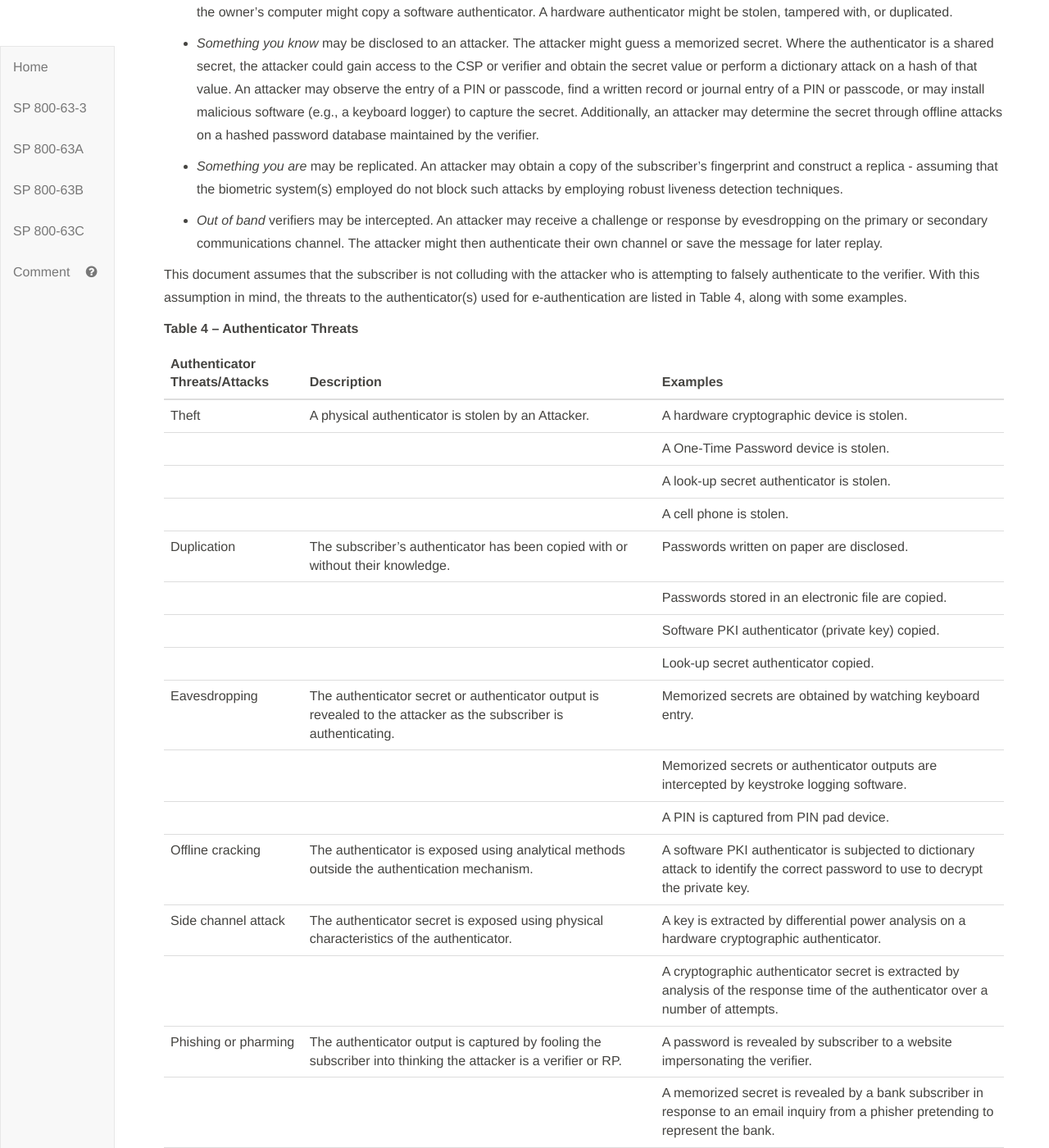
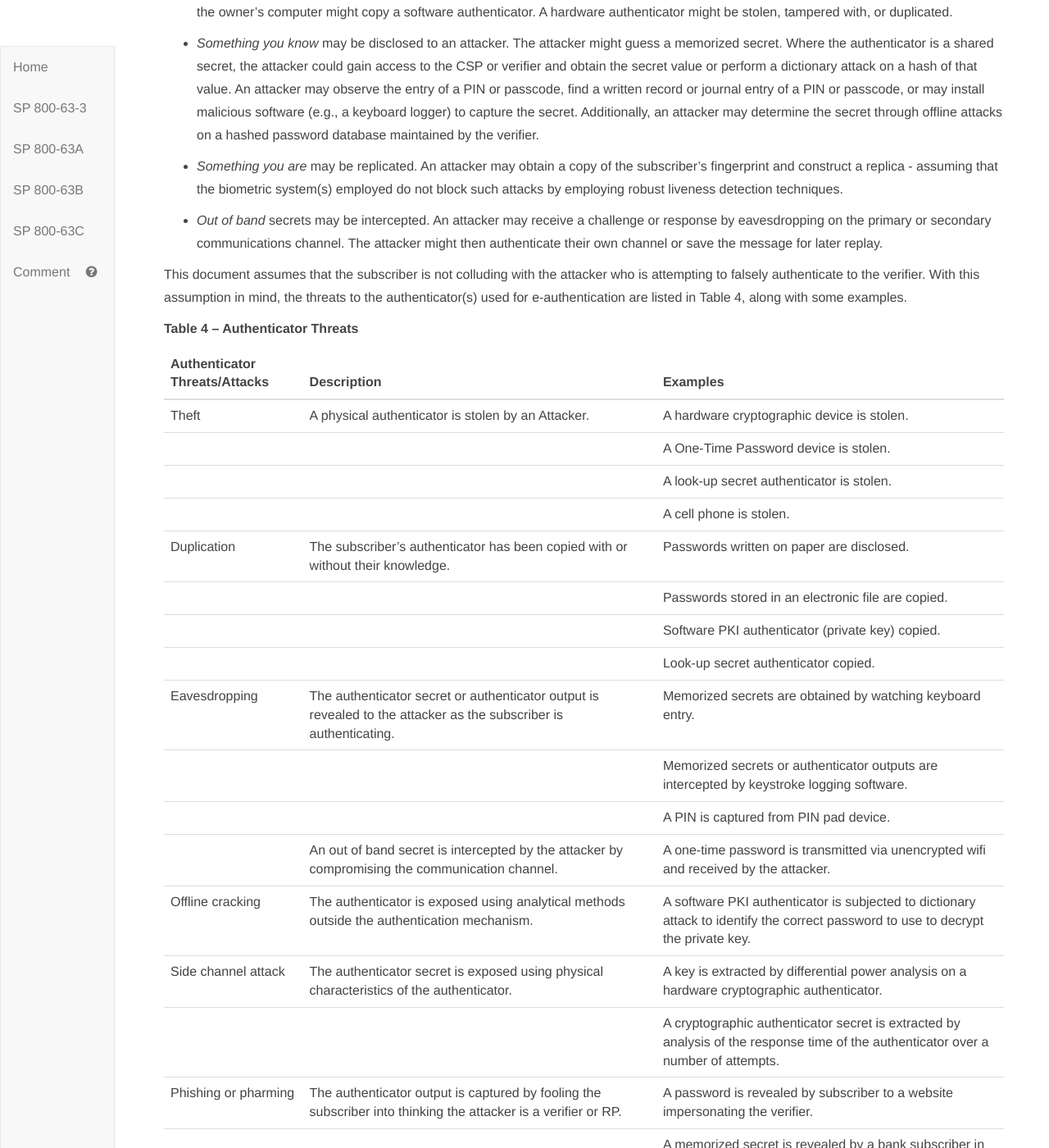
Before and after one commit to usnistgov/800-63-3, a Jekyll site: the page built from sp800-63b.md, in a window 1280 px wide and 1400 px high, scrolled down 38524 px. Shown: the whole window at 82% size. Built offline with Jekyll 4.4.1, drawn with Linux system fonts in a browser that asks for light colours; some of the changed text lies outside the part shown.

Commit message:
Cleanup of out of band threats.

```diff
--- a/sp800-63b/sec8_security.md
+++ b/sp800-63b/sec8_security.md
@@ -14,7 +14,7 @@ An attacker who can gain control of an authenticator will often be able to masqu
 
 - *Something you are* may be replicated. An attacker may obtain a copy of the subscriber’s fingerprint and construct a replica - assuming that the biometric system(s) employed do not block such attacks by employing robust liveness detection techniques.
 
-- *Out of band* verifiers may be intercepted. An attacker may receive a challenge or response by evesdropping on the primary or secondary communications channel. The attacker might then authenticate their own channel or save the message for later replay.
+- *Out of band* secrets may be intercepted. An attacker may receive a challenge or response by eavesdropping on the primary or secondary communications channel. The attacker might then authenticate their own channel or save the message for later replay.
 
 This document assumes that the subscriber is not colluding with the attacker who is attempting to falsely authenticate to the verifier. With this assumption in mind, the threats to the authenticator(s) used for e-authentication are listed in Table 4, along with some examples.
 
@@ -33,6 +33,7 @@ This document assumes that the subscriber is not colluding with the attacker who
 | Eavesdropping | The authenticator secret or authenticator output is revealed to the attacker as the subscriber is authenticating. | Memorized secrets are obtained by watching keyboard entry. |
 | | | Memorized secrets or authenticator outputs are intercepted by keystroke logging software. |
 | | | A PIN is captured from PIN pad device. |
+| | An out of band secret is intercepted by the attacker by compromising the communication channel. | A one-time password is transmitted via unencrypted wifi and received by the attacker. |
 | Offline cracking | The authenticator is exposed using analytical methods outside the authentication mechanism. | A software PKI authenticator is subjected to dictionary attack to identify the correct password to use to decrypt the private key. |
 | Side channel attack | The authenticator secret is exposed using physical characteristics of the authenticator. | A key is extracted by differential power analysis on a hardware cryptographic authenticator. |
 | | | A cryptographic authenticator secret is extracted by analysis of the response time of the authenticator over a number of attempts. |
@@ -46,7 +47,7 @@ This document assumes that the subscriber is not colluding with the attacker who
 | | | Online guessing is used to guess authenticator outputs for a one-time password device registered to a legitimate claimant. |
 | Endpoint compromise | Malicious code on the endpoint proxies remote access to a connected authenticator without user consent. | A cryptographic authenticator connected to the endpoint is used to authenticate remote attackers. |
 | | Malicious code on the endpoint causes authentication to other than the intended verifier. | Authentication is performed on behalf of an attacker rather than the subscriber.
-| | | A malicious app on the endpoint relays a SMS One-Time Password to an attacker, who uses it to authenticate.
+| | | A malicious app on the endpoint relays an SMS One-Time Password to an attacker, who uses it to authenticate.
 | | Malicious code on the endpoint compromises a multi-factor software cryptographic authenticator. | Malicious code proxies authentication or exports authenticator keys from the endpoint.
 
 ### 8.2. Threat Mitigation Strategies
```
